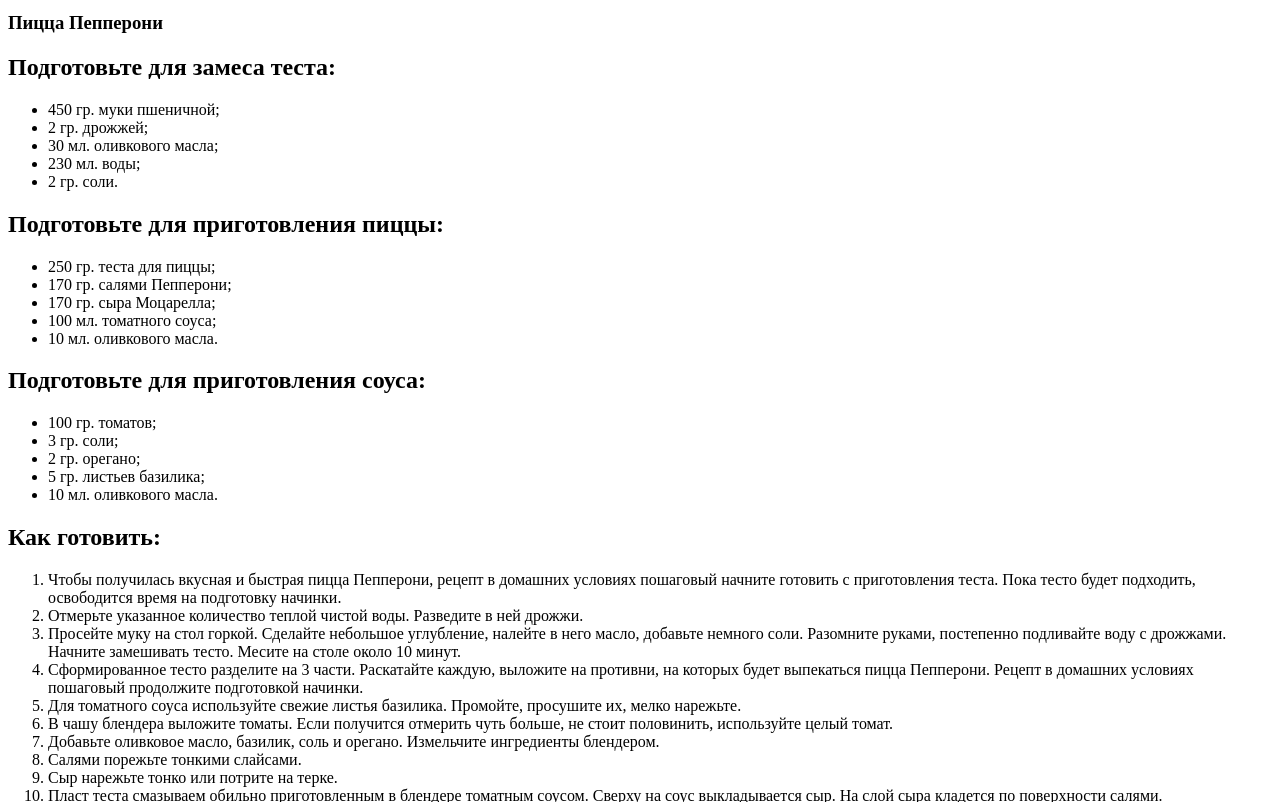
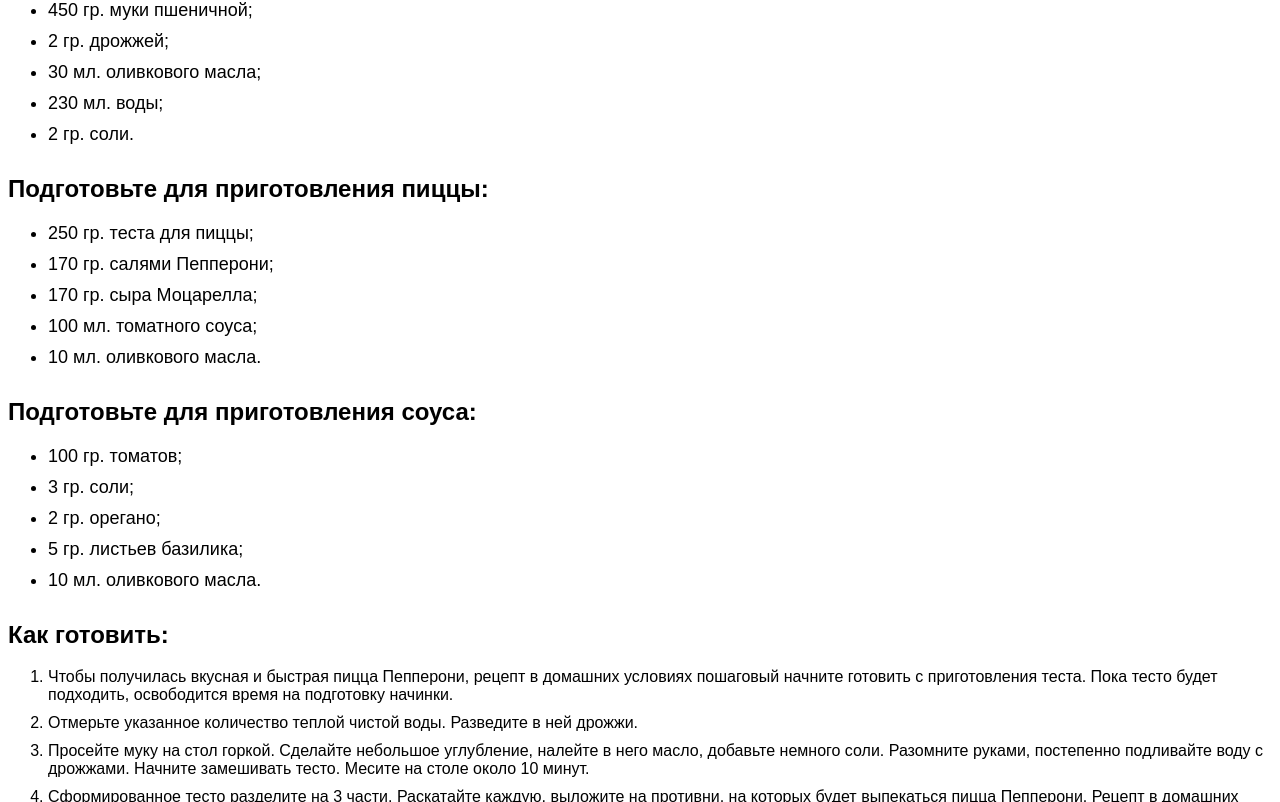
Before and after one commit to AlexYT890/pizza.recipe.com, a plain HTML site: page index.html in a window 1280 px wide. Shown: the part 414-1216 px from the top of the page. Drawn offline with Linux system fonts and the light colour scheme.

Commit message:
Update index.html

```diff
--- a/index.html
+++ b/index.html
@@ -1,6 +1,6 @@
 <html>
     <title>Меню готовки пиццы</title>
-    <link rel="pizza" href="style.css"/>
+    <link rel="stylesheet" href="style.css">
     <body>
         <header>
             <p><img src="https://e0.edimdoma.ru/data/posts/0002/1429/21429-ed4_wide.jpg?1631194036"/>Рецепты для готовки пиццы</p>
```
